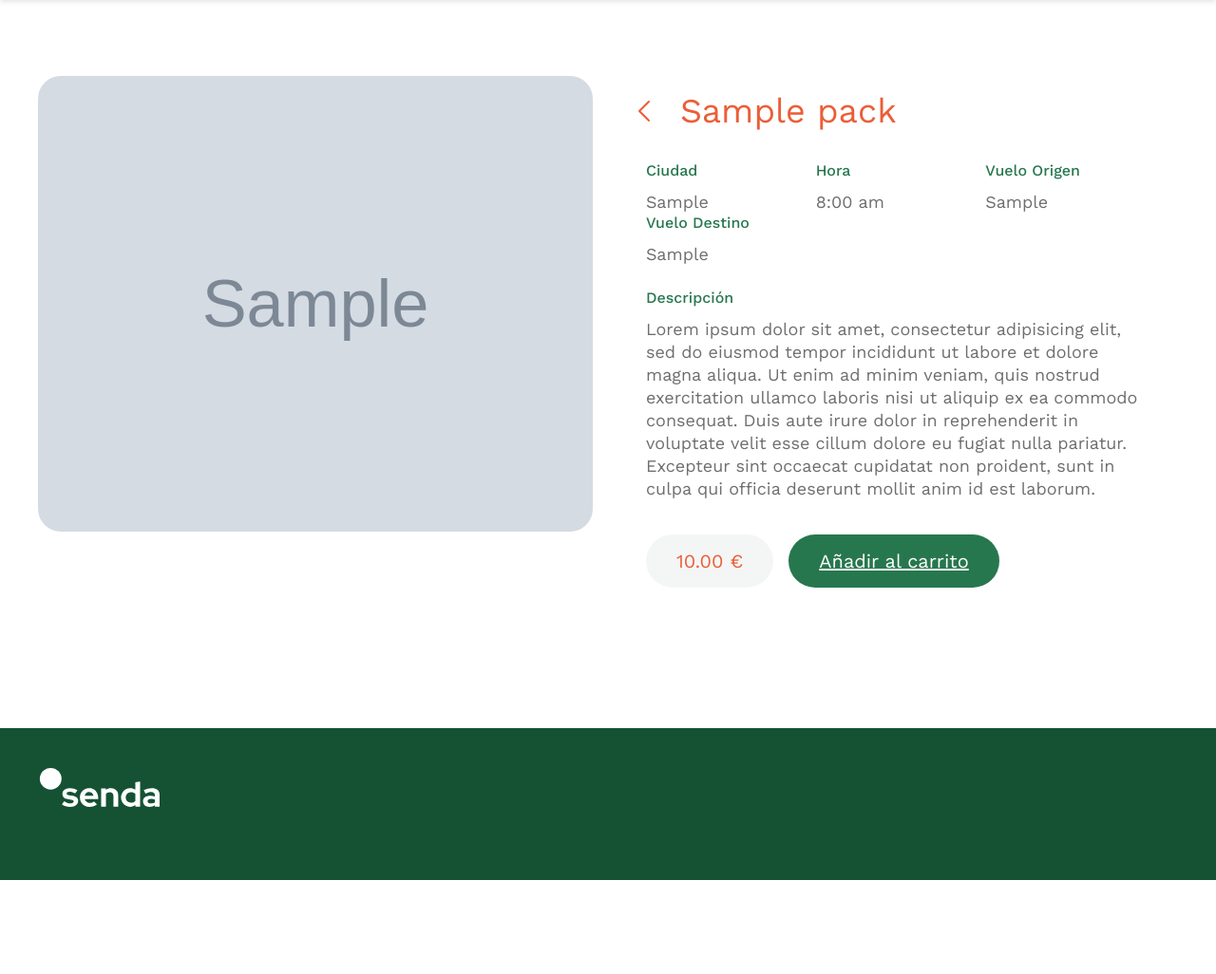
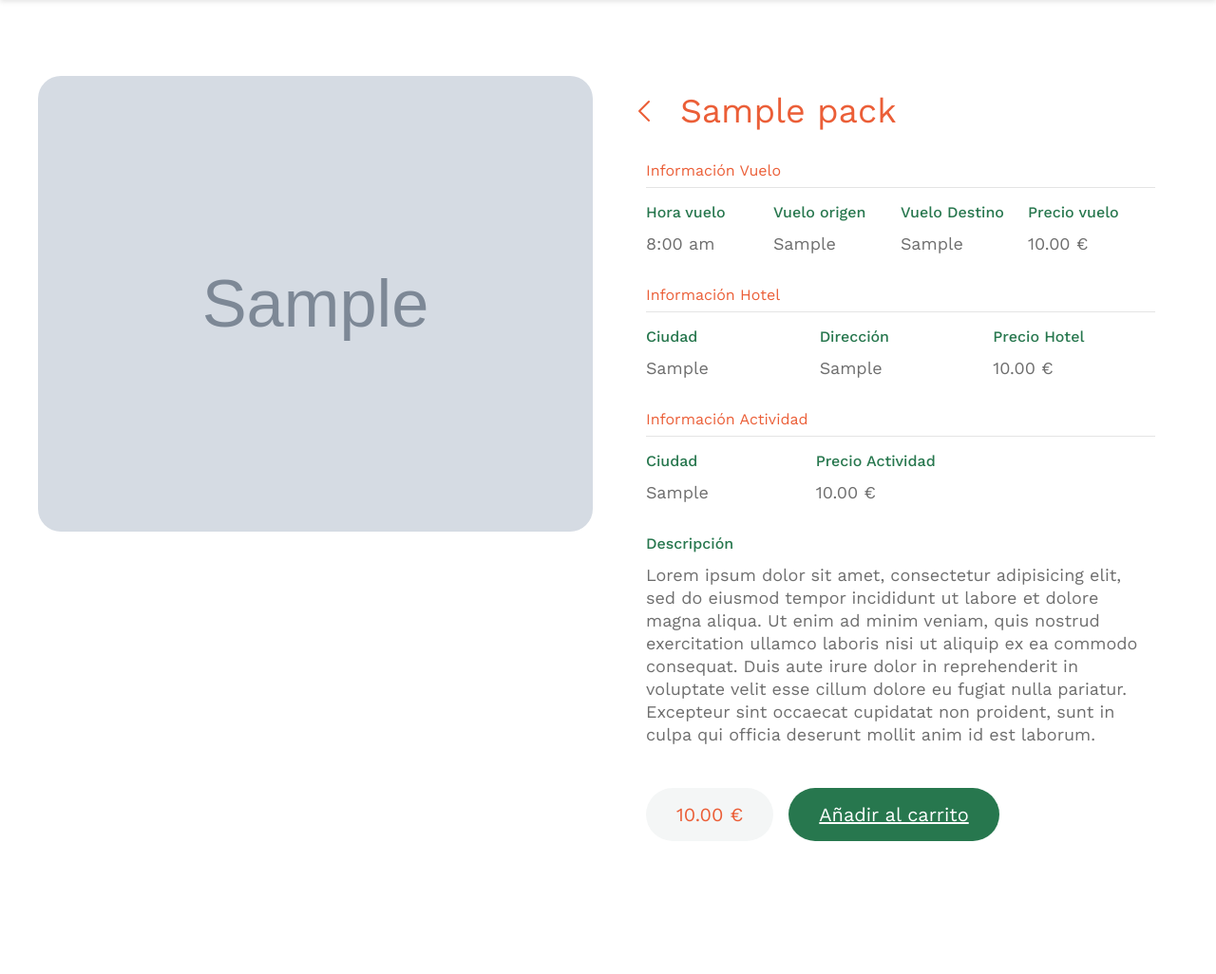
Before and after one commit to Los-traicionados/senda, a Django app: page /products_detail_packs/1 in a window 1280 px wide. Shown: the part 100-1126 px from the top of the page at 95% size. Before the commit the page ends 1027 px from the top, so only its background shows below. Run offline with Django 4.2, Linux system fonts and the light colour scheme; tables that the repository leaves empty hold one stand-in row (values such as "Sample post"); grey boxes marked "Sample" are stand-in pictures.

Commit message:
actualizando pagina de pack

```diff
--- a/static/css/productos.css
+++ b/static/css/productos.css
@@ -136,11 +136,12 @@
 .dproduct_datas_zone {
 	display: grid;
 	grid-template-columns: 1fr 1fr 1fr;
-	margin-bottom: 24px;
+	margin-bottom: 32px;
 }
 
 .dproduct_details {
 	padding: 0 24px;
+	margin-bottom: 24px;
 }
 
 .detail_title {
@@ -186,3 +187,11 @@
 	font-size: 20px;
 	font-weight: 400;
 }
+
+.dproduct_datas_title {
+	border-bottom: solid 1px #e4e4e4;
+	padding: 0 0 8px 0;
+	margin-bottom: 16px;
+	color: var(--clr_orange);
+
+}
--- a/templates/paginas/products_detail_packs.html
+++ b/templates/paginas/products_detail_packs.html
@@ -18,22 +18,55 @@
 						{{pack.pa_nombre}}
 					</h1>
 					<div class="dproduct_details">
-						<div class="dproduct_datas_zone">
+						<div class="dproduct_datas_title">
+							Información Vuelo
+						</div>
+						<div class="dproduct_datas_zone" style="grid-template-columns: 1fr 1fr 1fr 1fr;">
 							<div class="dproduct_datas">
-								<p class="detail_title">Ciudad</p>
-								<p class="detail_data">{{pack.pa_ciudad}}</p>
-							</div>
-							<div class="dproduct_datas">
-								<p class="detail_title">Hora</p>
+								<p class="detail_title">Hora vuelo</p>
 								<p class="detail_data">8:00 am</p>
 							</div>
 							<div class="dproduct_datas">
-								<p class="detail_title">Vuelo Origen</p>
+								<p class="detail_title">Vuelo origen</p>
 								<p class="detail_data">{{pack.vuelo.vu_origen}}</p>
 							</div>
 							<div class="dproduct_datas">
 								<p class="detail_title">Vuelo Destino</p>
 								<p class="detail_data">{{pack.vuelo.vu_destino}}</p>
+							</div>
+							<div class="dproduct_datas">
+								<p class="detail_title">Precio vuelo</p>
+								<p class="detail_data">{{pack.vuelo.vu_precio}} €</p>
+							</div>
+						</div>
+						<div class="dproduct_datas_title">
+							Información Hotel
+						</div>
+						<div class="dproduct_datas_zone" style="gap:12px">
+							<div class="dproduct_datas">
+								<p class="detail_title">Ciudad</p>
+								<p class="detail_data">{{pack.hotel.ho_ciudad}}</p>
+							</div>
+							<div class="dproduct_datas">
+								<p class="detail_title">Dirección</p>
+								<p class="detail_data">{{pack.hotel.ho_direccion}}</p>
+							</div>
+							<div class="dproduct_datas">
+								<p class="detail_title">Precio Hotel</p>
+								<p class="detail_data">{{pack.hotel.ho_precio}} €</p>
+							</div>
+						</div>
+						<div class="dproduct_datas_title">
+							Información Actividad
+						</div>
+						<div class="dproduct_datas_zone">
+							<div class="dproduct_datas">
+								<p class="detail_title">Ciudad</p>
+								<p class="detail_data">{{pack.actividad.act_ciudad}}</p>
+							</div>
+							<div class="dproduct_datas">
+								<p class="detail_title">Precio Actividad</p>
+								<p class="detail_data">{{pack.actividad.act_precio}} €</p>
 							</div>
 						</div>
 						<p class="detail_title">Descripción</p>
@@ -45,37 +78,6 @@
 					</div>
 				</div>
 			</div>
-
-			{% comment %} <hr>
-			<div class="contenido-texto">
-				<br><br>
-				<strong>Ciudad: </strong>{{pack.pa_ciudad}}
-				<br><br>
-				<strong>Descripción: </strong>{%lorem%}
-				<br><br>
-				<strong>Información vuelo: </strong>
-				<pre><i>Origen: </i>{{pack.vuelo.vu_origen}}</pre>
-				<pre><i>Destino: </i>{{pack.vuelo.vu_destino}}</pre>
-				<pre><i>Hora: </i>8:00am</pre>
-				<pre><i>Precio: </i>{{pack.vuelo.vu_precio}} €</pre>
-				<br><br>
-				<strong>Información hotel: </strong>
-				<pre><i>Ciudad: </i>{{pack.hotel.ho_ciudad}}</pre>
-				<pre><i>Dirección: </i>{{pack.hotel.ho_direccion}}</pre>
-				<pre><i>Descripción: </i>{%lorem%}</pre>
-				<pre><i>Precio: </i>{{pack.hotel.ho_precio}} €/noche</pre>
-				<br><br>
-				<strong>Información actividades: </strong>
-				<pre><i>Ciudad: </i>{{pack.actividad.act_ciudad}}</pre>
-				<pre><i>Descripción: </i>{%lorem%}</pre>
-				<pre><i>Precio: </i>{{pack.actividad.act_precio}} €</pre>
-				<br><br>
-				<strong>Precio total: </strong>{{pack.pa_precio}} €/noche
-				<br><br>
-				<img src="{{pack.pa_imagen.url}}">
-				<br><br>
-			</div>
-			<button class="boton-carrito">Añadir al carrito</button> {% endcomment %}
 		</div>
 	</main>
 
```
Also changed, not shown: static/css/style.css (line endings or trailing spaces).
